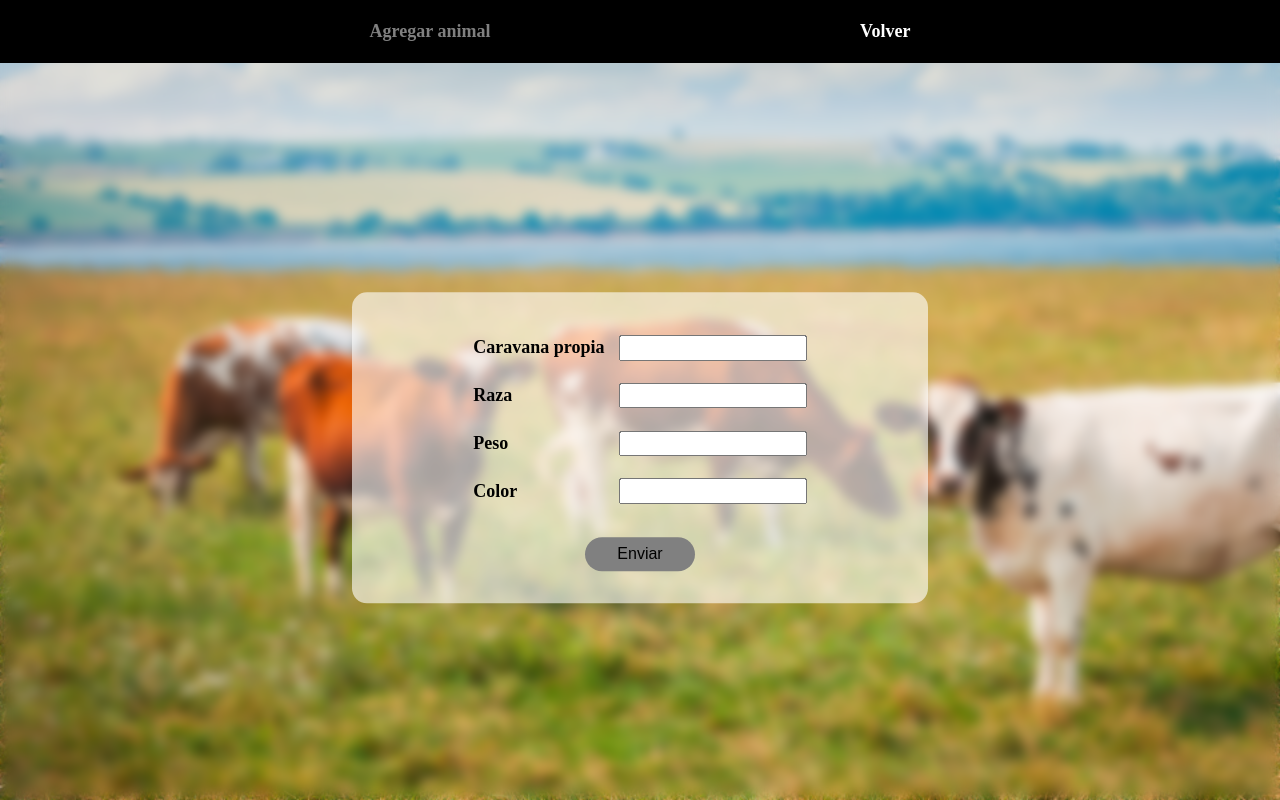
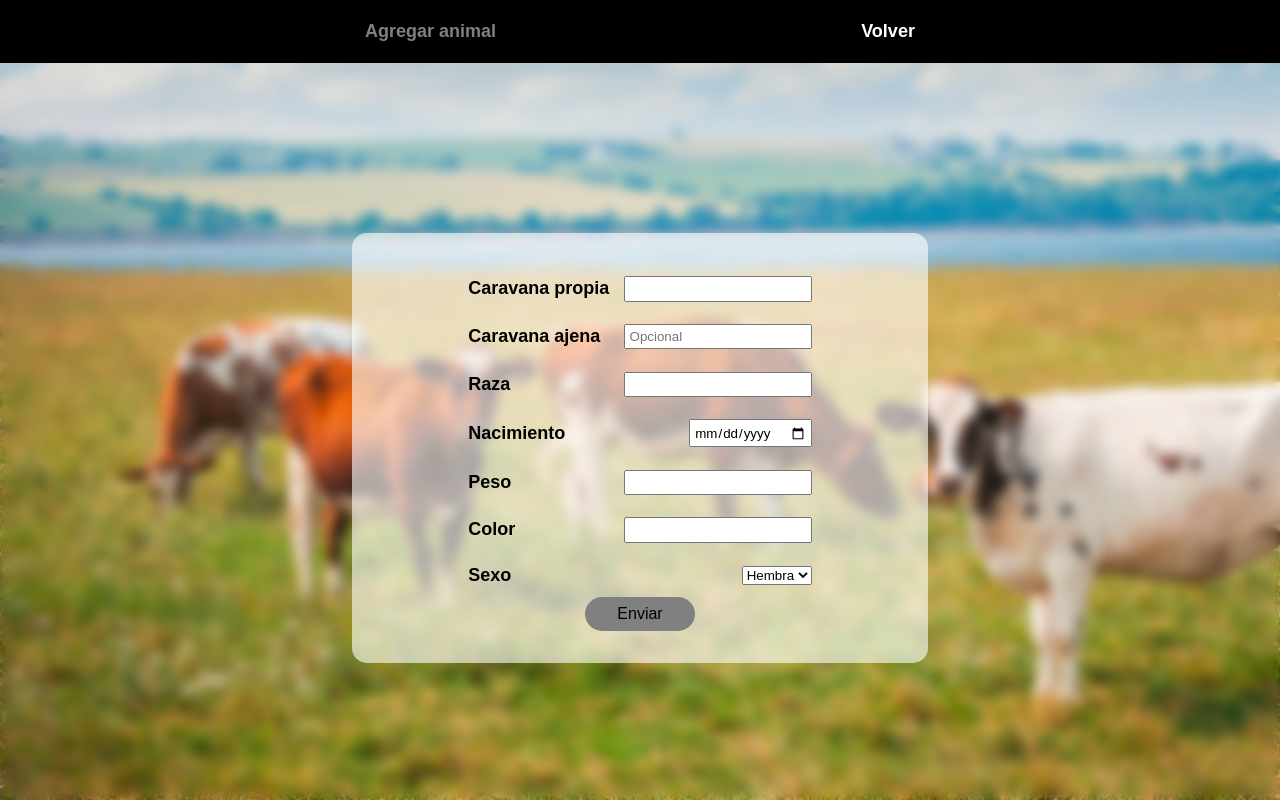
Before and after one commit to frangarciafit/proyecto-final-ganadero, a PHP site: page /views/agregar.php in a window 1280 px wide. Run offline with PHP 8.4, Linux system fonts and the light colour scheme.

Commit message:
cambios 1

```diff
--- a/css/index.css
+++ b/css/index.css
@@ -1,6 +1,9 @@
 *{
     margin: 0;
     padding: 0;
+    font-family: 'Kantumruy Pro', sans-serif;
+    font-family: 'Splash', cursive;
+    font-family: 'Trispace', sans-serif;
 }
 
 body{
--- a/index.php
+++ b/index.php
@@ -3,6 +3,9 @@
   <head>
     <meta charset="UTF-8" />
     <link rel="stylesheet" href="../css/index.css">
+    <link rel="preconnect" href="https://fonts.googleapis.com">
+    <link rel="preconnect" href="https://fonts.gstatic.com" crossorigin>
+    <link href="https://fonts.googleapis.com/css2?family=Kantumruy+Pro:wght@200&family=Splash&family=Trispace:wght@200&display=swap" rel="stylesheet">
 
     <title>Ganadero</title>
   </head>
@@ -11,8 +14,6 @@
   <body>
     <nav>
         <a href="/views/agregar.php">Agregar animal</a>
-        <a href="/views/eliminar.php">Eliminar datos</a>
-        <a href="/views/modificar.php">Modificar datos</a>
         <a href="/views/consulta.php">Consulta de datos</a>
     </nav>
 
--- a/views/agregar.php
+++ b/views/agregar.php
@@ -20,38 +20,35 @@
       <ul>
         <li>
           <label for="">Caravana propia</label>
-          <input type="number" id="caravanapropia" name="caravanapropia" min="0" required>
+          <input type="number" id="caravanapropia"  min="0" required>
         </li>
-        <!-- <li>
+        <li>
           <label for="">Caravana ajena</label>
-          <input type="number" name="caravanaajane" min="0" placeholder="Opcional">
-        </li> -->
+          <input type="number" id="caravanaajena"  min="0" placeholder="Opcional">
+        </li>
         <li>
           <label for="">Raza</label>
-          <input type="text" id="raza" name="raza" required>
+          <input type="text" id="raza"  required>
         </li>
-        <!-- <li>
+        <li>
           <label for="">Nacimiento</label>
-          <input type="date" name="nacimiento" required>
-        </li> -->
+          <input type="date" id="nacimiento"  required>
+        </li>
         <li>
           <label for="">Peso</label>
-          <input type="number" id="peso" name="peso" step="0.01" min="0" required>
+          <input type="number" id="peso"  step="0.01" min="0" required>
         </li>
         <li>
           <label for="">Color</label>
-          <input type="text" id="color" name="color" required>
+          <input type="text" id="color"  required>
         </li>
         <li>
-          <!-- <label for="">Sexo</label>
-          <div>
-          <label for="">Macho</label>
-          <input type="radio" id="macho" name="sexo" required></div>
-
-          <div>
-          <label for="">Hembra</label>
-          <input type="radio" id="hembra" name="sexo" required></div>
-        </li> -->
+          <label for="">Sexo</label>
+          <select id="sexo" required>
+            <option value="macho">Macho</option>
+            <option value="hembra" selected>Hembra</option>
+          </select>
+        </li>
       </ul>
       <button type="submit" class="enviar" id="insertar" onclick="agregar_animal()">Enviar</button>
     </form>
@@ -64,12 +61,16 @@
 
 
   <script>
+
   function agregar_animal(){
     let caravana = $("#caravanapropia").val();
+    let caravanaajena = $("#caravanaajena").val();
     let raza = $("#raza").val();
+    let nacimiento = $("#nacimiento").val();
     let peso = $("#peso").val();
     let color = $("#color").val();
-    console.log("AGREGAR ANIMAL", caravana, raza, peso, color);
+    let sexo = $("#sexo").val();
+    console.log(sexo);
     $.ajax({
                 "url": "../funciones.php",
                 "type": "post",
@@ -79,6 +80,9 @@
                     "raza": raza,
                     "peso": peso,
                     "color": color,
+                    "caravanaajena": caravanaajena,
+                    "nacimiento": nacimiento,
+                    "sexo": sexo,
                     "funcion": "agregar_vaca",
                 },success:function(r){
                     if (r.error == 0) {
@@ -90,7 +94,6 @@
     })
 
   }
-
   </script>
 
 
```
Also changed, not shown: funciones.php (+4 -5 lines), views/consulta.php (+0 -8 lines), views/eliminar.php (+0 -8 lines), views/modificar.php (+0 -8 lines).
